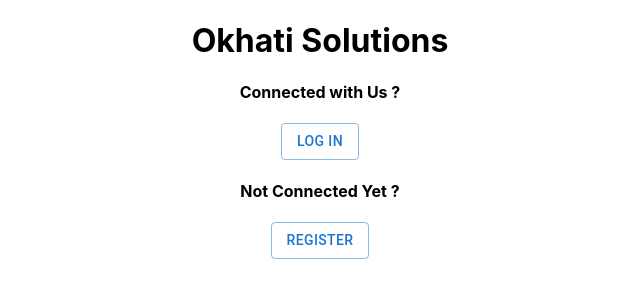
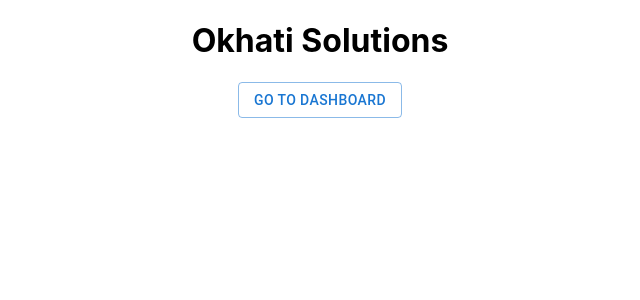
Before and after one commit to sauzzon/okhati, a React (Create React App) app: page / in a window 1280 px wide. Shown: the top 300 px of the page, without its empty margins (320-960 px from the left). Built offline with nearby package versions, Linux system fonts and the light colour scheme; sample sign-in values are in the browser's storage.

Commit message:
context api used
Context API is used to access the userToken value

```diff
--- /dev/null
+++ b/src/context/Context.js
@@ -0,0 +1,18 @@
+import React, { useState } from "react";
+export const Context = React.createContext();
+
+export const ContextProvider = ({ children }) => {
+  const token = localStorage.getItem("userToken")
+    ? JSON.parse(localStorage.getItem("userToken"))
+    : null;
+  const [userToken, setUserToken] = useState(token);
+  return (
+    <Context.Provider
+      value={{
+        userToken,
+      }}
+    >
+      {children}
+    </Context.Provider>
+  );
+};
--- a/src/index.js
+++ b/src/index.js
@@ -2,10 +2,11 @@
 import ReactDOM from "react-dom";
 import "./index.css";
 import App from "./App";
+import { ContextProvider } from "./context/Context";
 
 ReactDOM.render(
-  <React.StrictMode>
+  <ContextProvider>
     <App />
-  </React.StrictMode>,
+  </ContextProvider>,
   document.getElementById("root")
 );
--- a/src/pages/dashboard.js
+++ b/src/pages/dashboard.js
@@ -1,12 +1,17 @@
-import { Link } from "react-router-dom";
-import { useState } from "react";
-import Login from "./login";
+import { Link, useNavigate } from "react-router-dom";
+import { useEffect, useContext } from "react";
+import { Context } from "../context/Context";
 
 const Dashboard = () => {
-  const [token, setToken] = useState(false);
-  if (!token) {
-    return <Login></Login>;
-  }
+  const { userToken } = useContext(Context);
+  const navigate = useNavigate();
+
+  useEffect(() => {
+    if (!userToken) {
+      return navigate("/login");
+    }
+  }, []);
+
   return (
     <center>
       <h2>Hello User</h2>
--- a/src/pages/landing.js
+++ b/src/pages/landing.js
@@ -1,13 +1,15 @@
 import { Button } from "@mui/material";
-import { useState } from "react";
 import { Link } from "react-router-dom";
+import { useContext } from "react";
+import { Context } from "../context/Context";
 
 const Landing = () => {
-  const [token, setToken] = useState(false);
+  const { userToken } = useContext(Context);
+
   return (
     <center>
       <h1>Okhati Solutions</h1>
-      {token ? (
+      {userToken ? (
         <Button
           component={Link}
           to="/dashboard"
--- a/src/pages/login.js
+++ b/src/pages/login.js
@@ -1,9 +1,20 @@
+import { useEffect, useContext } from "react";
+import { Context } from "../context/Context";
 import Box from "@mui/material/Box";
 import TextField from "@mui/material/TextField";
 import { Button } from "@mui/material";
-import { Link } from "react-router-dom";
+import { Link, useNavigate } from "react-router-dom";
 
 const Login = () => {
+  const { userToken } = useContext(Context);
+  const navigate = useNavigate();
+
+  useEffect(() => {
+    if (userToken) {
+      return navigate("/");
+    }
+  }, []);
+
   const handleSubmit = (event) => {
     event.preventDefault();
     const data = new FormData(event.currentTarget);
--- a/src/pages/register.js
+++ b/src/pages/register.js
@@ -1,10 +1,21 @@
+import { useEffect, useContext } from "react";
+import { Context } from "../context/Context";
 import Box from "@mui/material/Box";
 import TextField from "@mui/material/TextField";
 import { Button } from "@mui/material";
-import { Link } from "react-router-dom";
+import { Link, useNavigate } from "react-router-dom";
 import { useState } from "react";
 
 const Register = () => {
+  const { userToken } = useContext(Context);
+  const navigate = useNavigate();
+
+  useEffect(() => {
+    if (userToken) {
+      return navigate("/login");
+    }
+  }, []);
+
   const [formError, setFormError] = useState({
     passwordError: "",
     cpasswordError: "",
```
